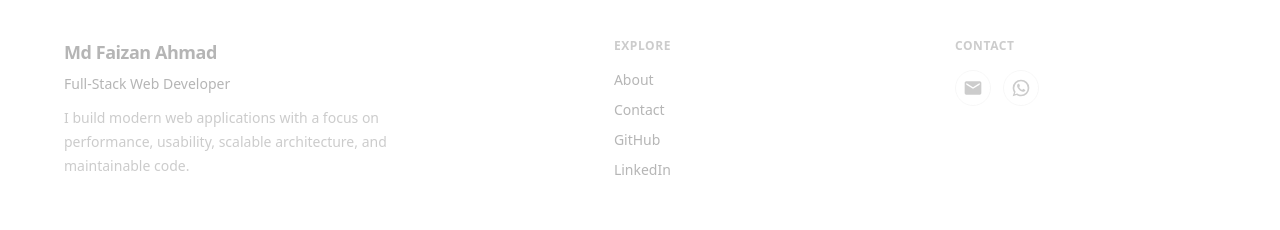
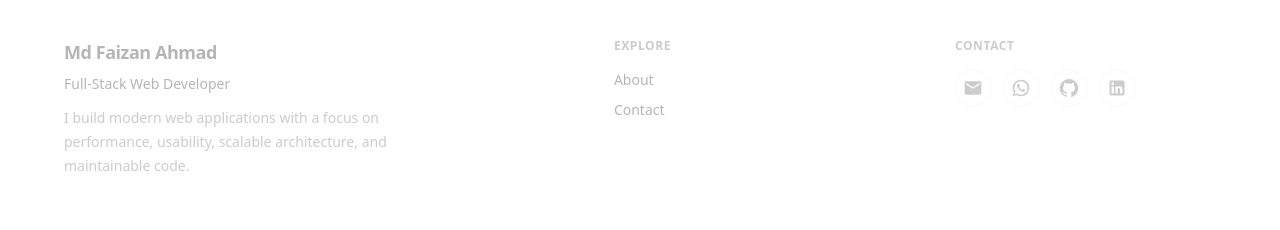
Before and after one commit to md-faizanahmad/Md_Faizan_Ahmad_Portfolio, a Next.js app: page / in a window 1280 px wide. Shown: the part 3609-3839 px from the top of the page. Built offline with nearby package versions, Linux system fonts and the light colour scheme.

Commit message:
feat: add GitHub and LinkedIn contact icons with brand colors

```diff
--- a/src/components/footer/Footer.tsx
+++ b/src/components/footer/Footer.tsx
@@ -2,10 +2,18 @@ import Image from "next/image";
 import Link from "next/link";
 import FooterAnimation from "./FooterAnimation";
 import { footerConfig } from "./footer.config";
-import { Email, WhatsApp } from "@mui/icons-material";
+import { Email, WhatsApp, GitHub, LinkedIn } from "@mui/icons-material";
 
 const Footer = () => {
   const currentYear = new Date().getFullYear();
+
+  const githubUrl = footerConfig.socials.find(
+    (item) => item.name.toLowerCase() === "github",
+  )?.href;
+
+  const linkedInUrl = footerConfig.socials.find(
+    (item) => item.name.toLowerCase() === "linkedin",
+  )?.href;
 
   return (
     <footer
@@ -98,24 +106,6 @@ const Footer = () => {
                     </Link>
                   </li>
                 ))}
-
-                {footerConfig.socials.map((item) => (
-                  <li key={item.name}>
-                    <a
-                      href={item.href}
-                      target="_blank"
-                      rel="noopener noreferrer"
-                      className="
-                        text-[color:var(--foreground)]
-                        transition-colors
-                        hover:text-sky-500
-                        dark:hover:text-sky-400
-                      "
-                    >
-                      {item.name}
-                    </a>
-                  </li>
-                ))}
               </ul>
             </div>
 
@@ -146,8 +136,8 @@ const Footer = () => {
                     transition-all duration-200
                     hover:-translate-y-0.5
                     hover:border-red-500
-                    hover:text-black
-                    dark:hover:text-white
+                    hover:text-red-500
+                    dark:hover:text-red-400
                   "
                 >
                   <Email fontSize="small" />
@@ -167,16 +157,61 @@ const Footer = () => {
                     text-[color:var(--muted-foreground)]
                     transition-all duration-200
                     hover:-translate-y-0.5
-                    hover:border-green-500
-                    hover:text-green-500
-                    dark:hover:text-green-400
+                    hover:border-[#25D366]
+                    hover:text-[#25D366]
                   "
                 >
                   <WhatsApp fontSize="small" />
                 </a>
+
+                {/* GitHub */}
+                {githubUrl && (
+                  <a
+                    href={githubUrl}
+                    target="_blank"
+                    rel="noopener noreferrer"
+                    aria-label="GitHub profile"
+                    title="GitHub"
+                    className="
+                      flex h-9 w-9 items-center justify-center
+                      rounded-full
+                      border border-[color:var(--border)]
+                      text-[color:var(--muted-foreground)]
+                      transition-all duration-200
+                      hover:-translate-y-0.5
+                      hover:border-[#181717]
+                      hover:text-[#181717]
+                      dark:hover:border-white
+                      dark:hover:text-white
+                    "
+                  >
+                    <GitHub fontSize="small" />
+                  </a>
+                )}
+
+                {/* LinkedIn */}
+                {linkedInUrl && (
+                  <a
+                    href={linkedInUrl}
+                    target="_blank"
+                    rel="noopener noreferrer"
+                    aria-label="LinkedIn profile"
+                    title="LinkedIn"
+                    className="
+                      flex h-9 w-9 items-center justify-center
+                      rounded-full
+                      border border-[color:var(--border)]
+                      text-[color:var(--muted-foreground)]
+                      transition-all duration-200
+                      hover:-translate-y-0.5
+                      hover:border-[#0A66C2]
+                      hover:text-[#0A66C2]
+                    "
+                  >
+                    <LinkedIn fontSize="small" />
+                  </a>
+                )}
               </div>
-
-              {/* Location */}
             </div>
           </div>
 
@@ -197,6 +232,7 @@ const Footer = () => {
             <p>
               © {currentYear} {footerConfig.brand.name}
             </p>
+
             <div
               className="
                 mt-5
@@ -224,6 +260,7 @@ const Footer = () => {
                 />
               </div>
             </div>
+
             {footerConfig.bottomText && <p>{footerConfig.bottomText}</p>}
           </div>
         </div>
```
Lines whose indentation alone changed are shown as unchanged.
